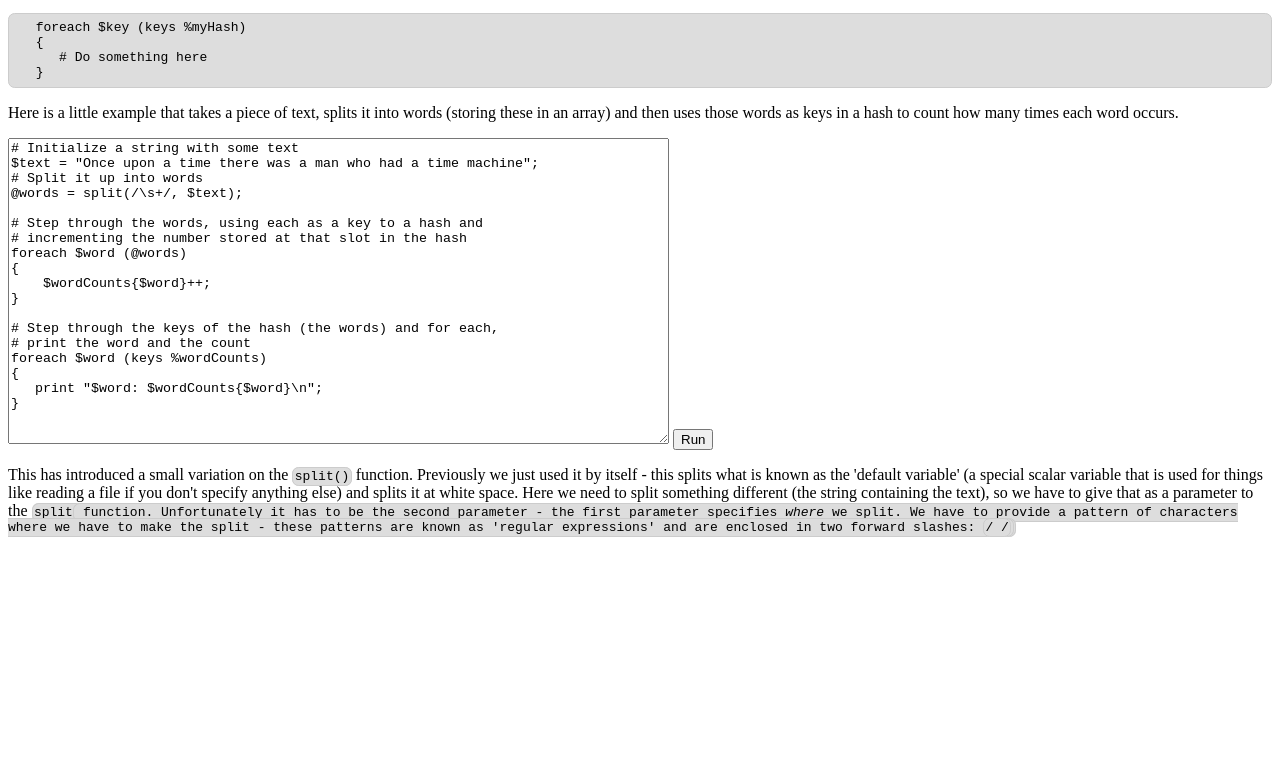
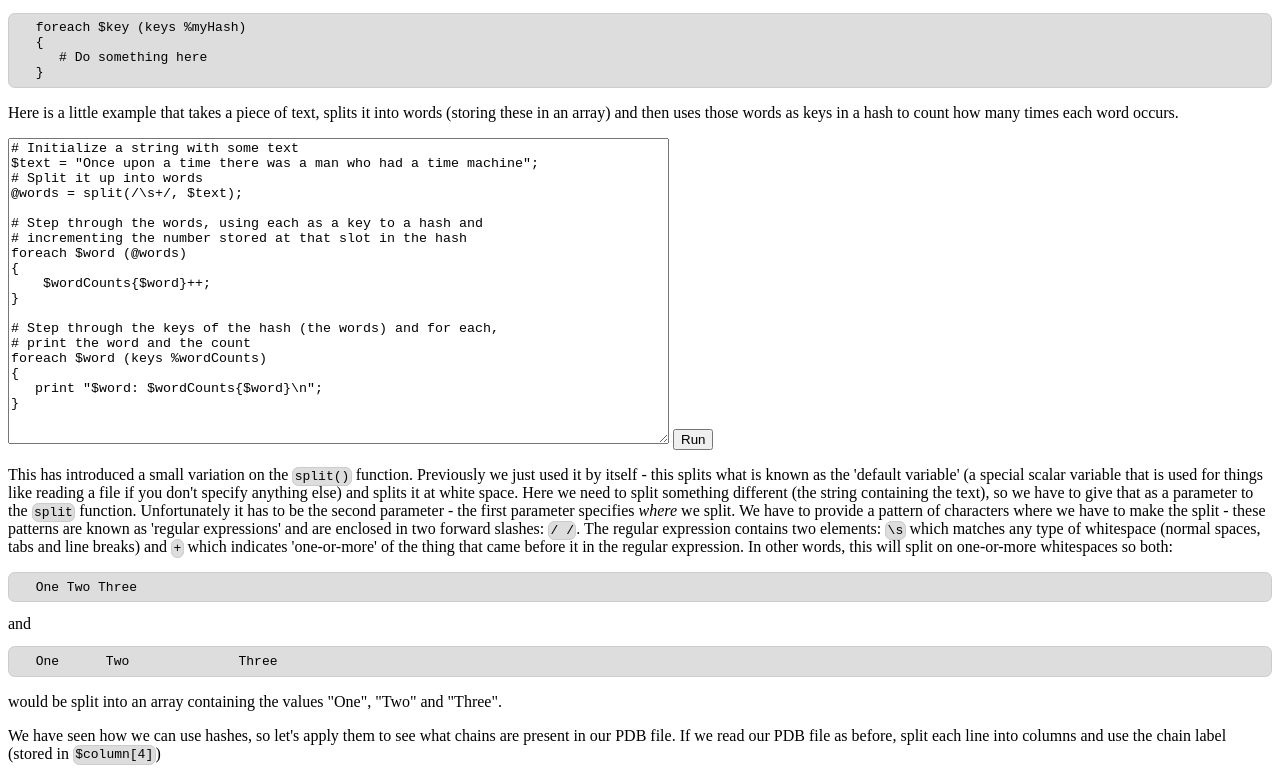
Before and after one commit to AndrewCRMartin/chrootperl, a plain HTML site: page example/html2/index.html in a window 1280 px wide. Shown: the part 6338-7117 px from the top of the page. Before the commit the page ends 6889 px from the top, so only its background shows below. Drawn offline with Linux system fonts and the light colour scheme.

Commit message:
Added to example

```diff
--- a/example/html2/index.html
+++ b/example/html2/index.html
@@ -563,11 +563,30 @@ foreach $word (keys %wordCounts)
   used for things like reading a file if you don't specify anything
   else) and splits it at white space. Here we need to split something
   different (the string containing the text), so we have to give that
-  as a parameter to the <samp>split<samp> function. Unfortunately it
+  as a parameter to the <samp>split</samp> function. Unfortunately it
   has to be the second parameter - the first parameter
   specifies <i>where</i> we split. We have to provide a pattern of
   characters where we have to make the split - these patterns are
   known as 'regular expressions' and are enclosed in two forward
-  slashes: <samp>/&nbsp;/</samp>
+  slashes: <samp>/&nbsp;/</samp>. The regular expression contains two
+  elements: <samp>\s</samp> which matches any type of whitespace
+  (normal spaces, tabs and line breaks) and <samp>+</samp> which
+  indicates 'one-or-more' of the thing that came before it in the
+  regular expression. In other words, this will split on one-or-more
+  whitespaces so both:</p>
+<pre>
+One Two Three
+</pre>
+and
+<pre>
+One      Two              Three
+</pre>
+<p>would be split into an array containing the values "One", "Two" and
+"Three".</p>
+
+<p>We have seen how we can use hashes, so let's apply them to see what
+  chains are present in our PDB file. If we read our PDB file as
+  before, split each line into columns and use the chain label (stored
+  in <samp>$column[4]</samp>)
 
 </body>
```
